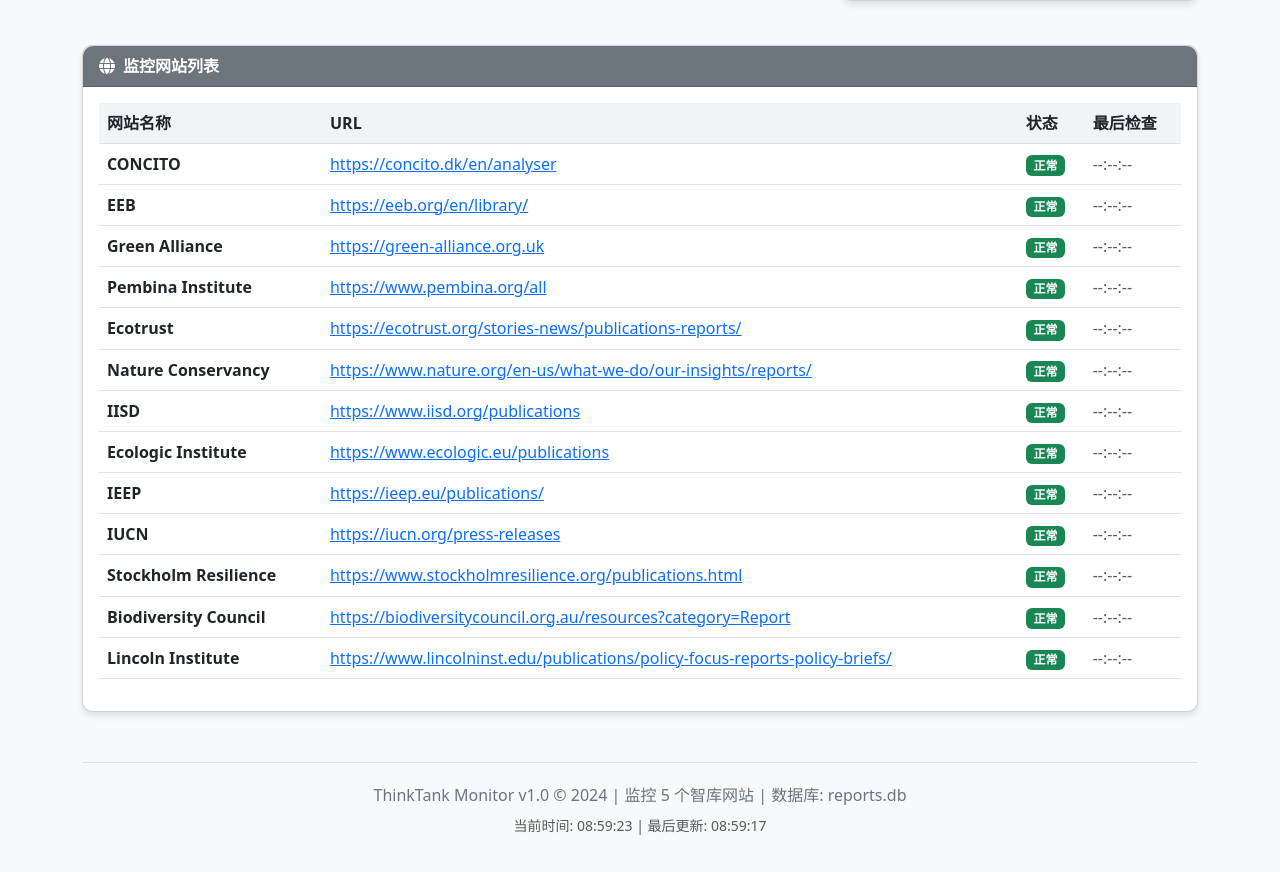
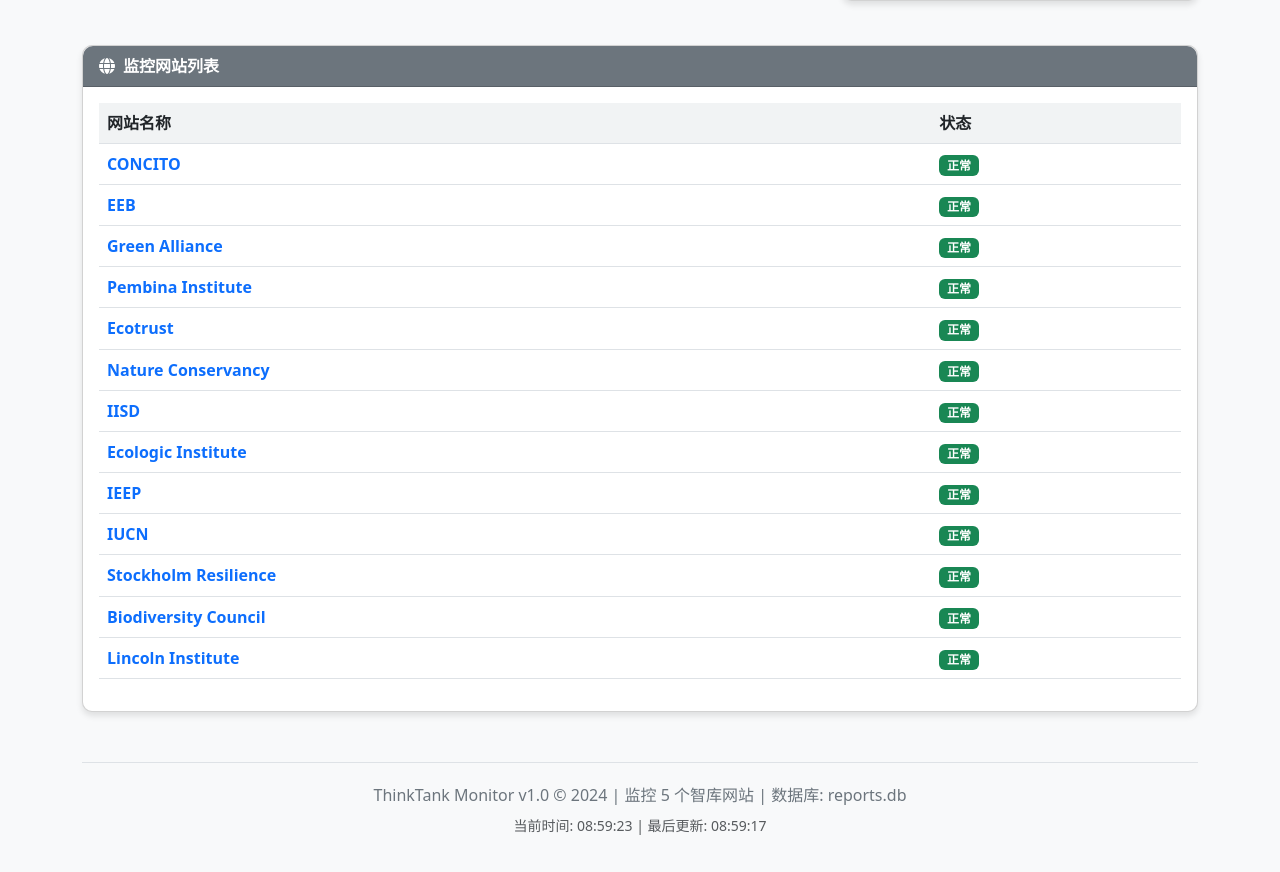
Before and after one commit to guosong2026/ThinkTank_Monitor, a Flask app: page / in a window 1280 px wide. Shown: the part 717-1589 px from the top of the page. Run offline with Flask 3, Linux system fonts and the light colour scheme; data comes from the database, SQL or seed files in the repository; data that the repository does not hold is empty.

Commit message:
优化首页监控网站列表：URL改为网站首页，网站名称集成链接，删除最后检查列

```diff
--- a/templates/index.html
+++ b/templates/index.html
@@ -186,14 +186,12 @@
                         <thead>
                             <tr>
                                 <th>网站名称</th>
-                                <th>URL</th>
                                 <th>状态</th>
-                                <th>最后检查</th>
                             </tr>
                         </thead>
                         <tbody id="websites-table">
                             <tr>
-                                <td colspan="4" class="text-center">加载中...</td>
+                                <td colspan="2" class="text-center">加载中...</td>
                             </tr>
                         </tbody>
                     </table>
@@ -220,29 +218,27 @@
             // 这里可以扩展为从API获取每个网站的详细状态
             // 目前只显示静态信息
             const websites = [
-                {name: "CONCITO", url: "https://concito.dk/en/analyser", status: "正常"},
-                {name: "EEB", url: "https://eeb.org/en/library/", status: "正常"},
+                {name: "CONCITO", url: "https://concito.dk/", status: "正常"},
+                {name: "EEB", url: "https://eeb.org/", status: "正常"},
                 {name: "Green Alliance", url: "https://green-alliance.org.uk", status: "正常"},
-                {name: "Pembina Institute", url: "https://www.pembina.org/all", status: "正常"},
-                {name: "Ecotrust", url: "https://ecotrust.org/stories-news/publications-reports/", status: "正常"},
-                {name: "Nature Conservancy", url: "https://www.nature.org/en-us/what-we-do/our-insights/reports/", status: "正常"},
-                {name: "IISD", url: "https://www.iisd.org/publications", status: "正常"},
-                {name: "Ecologic Institute", url: "https://www.ecologic.eu/publications", status: "正常"},
-                {name: "IEEP", url: "https://ieep.eu/publications/", status: "正常"},
-                {name: "IUCN", url: "https://iucn.org/press-releases", status: "正常"},
-                {name: "Stockholm Resilience", url: "https://www.stockholmresilience.org/publications.html", status: "正常"},
-                {name: "Biodiversity Council", url: "https://biodiversitycouncil.org.au/resources?category=Report", status: "正常"},
-                {name: "Lincoln Institute", url: "https://www.lincolninst.edu/publications/policy-focus-reports-policy-briefs/", status: "正常"}
+                {name: "Pembina Institute", url: "https://www.pembina.org/", status: "正常"},
+                {name: "Ecotrust", url: "https://ecotrust.org/", status: "正常"},
+                {name: "Nature Conservancy", url: "https://www.nature.org/", status: "正常"},
+                {name: "IISD", url: "https://www.iisd.org/", status: "正常"},
+                {name: "Ecologic Institute", url: "https://www.ecologic.eu/", status: "正常"},
+                {name: "IEEP", url: "https://ieep.eu/", status: "正常"},
+                {name: "IUCN", url: "https://iucn.org/", status: "正常"},
+                {name: "Stockholm Resilience", url: "https://www.stockholmresilience.org/", status: "正常"},
+                {name: "Biodiversity Council", url: "https://biodiversitycouncil.org.au/", status: "正常"},
+                {name: "Lincoln Institute", url: "https://www.lincolninst.edu/", status: "正常"}
             ];
 
             let html = '';
             websites.forEach(site => {
                 html += `
                 <tr>
-                    <td><strong>${site.name}</strong></td>
-                    <td><a href="${site.url}" target="_blank">${site.url}</a></td>
+                    <td><strong><a href="${site.url}" target="_blank" class="text-decoration-none">${site.name}</a></strong></td>
                     <td><span class="badge bg-success">${site.status}</span></td>
-                    <td><span class="text-muted">--:--:--</span></td>
                 </tr>
                 `;
             });
```
